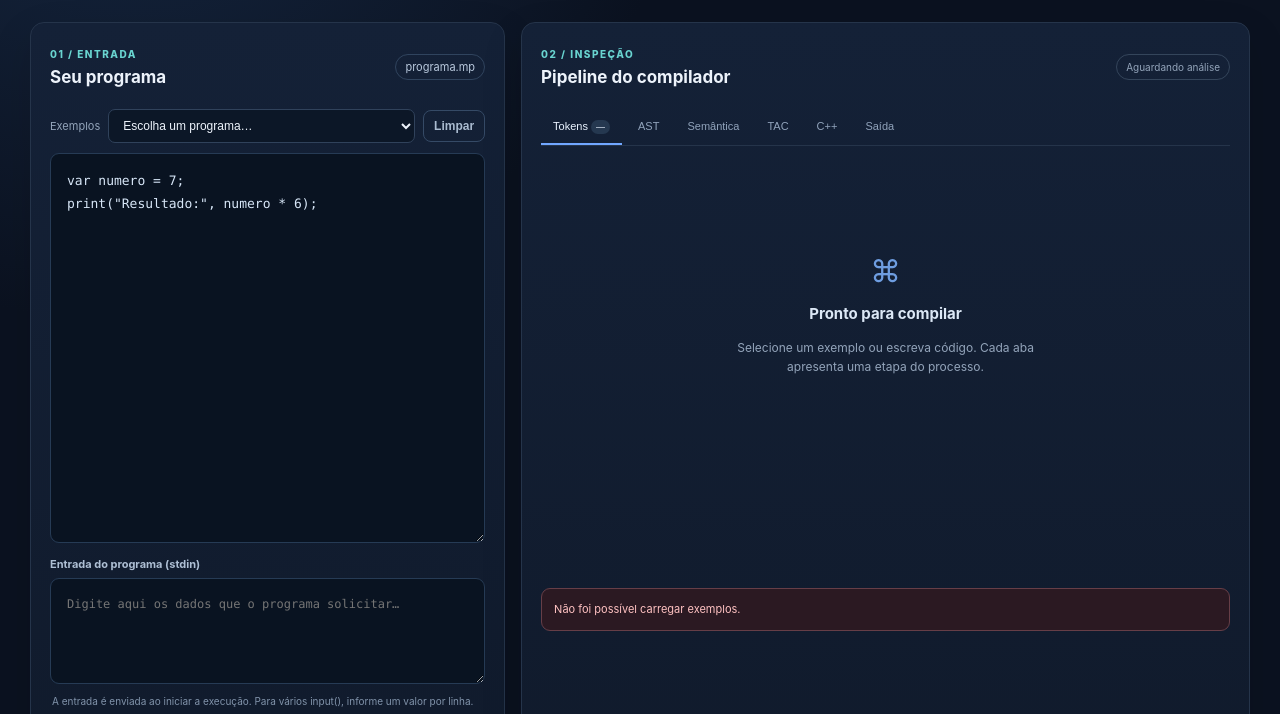
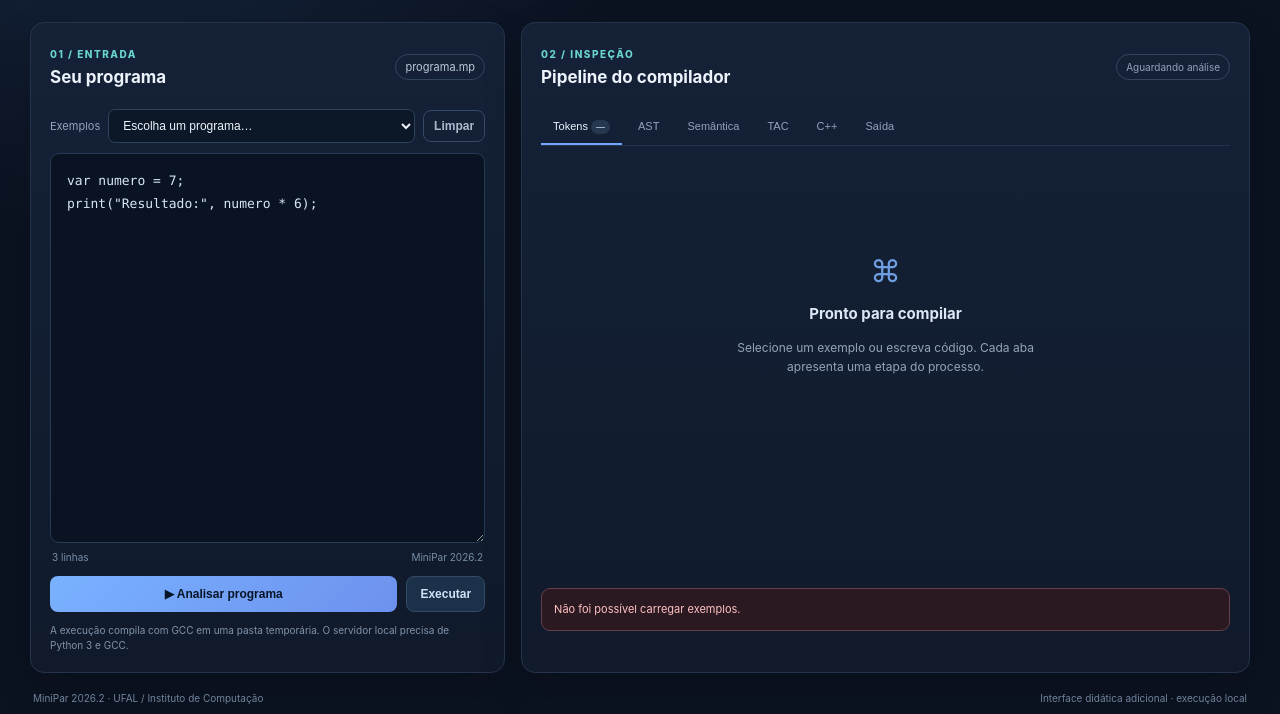
Before and after one commit to M-rcos/MINIPAR-2026.2-FINAL, a plain HTML site: page web/index.html in a window 1280 px wide. Shown: the part 238-952 px from the top of the page. Drawn offline with Linux system fonts and the light colour scheme; no server answers.

Commit message:
Exibe campo stdin apenas no Teste 11

```diff
--- a/web/index.html
+++ b/web/index.html
@@ -11,7 +11,7 @@
 <div class="editor-actions"><label for="examples">Exemplos</label><select id="examples"><option value="">Escolha um programa…</option></select><button id="reset" class="ghost">Limpar</button></div>
 <textarea id="source" spellcheck="false" autocapitalize="off" autocomplete="off" aria-label="Código fonte MiniPar">var numero = 7;
 print("Resultado:", numero * 6);
-</textarea><div class="stdin-panel"><label for="stdin">Entrada do programa (stdin)</label><textarea id="stdin" class="stdin-input" rows="4" spellcheck="false" placeholder="Digite aqui os dados que o programa solicitar…"></textarea><p class="stdin-hint">A entrada é enviada ao iniciar a execução. Para vários input(), informe um valor por linha.</p></div><div class="editor-foot"><span id="line-count">2 linhas</span><span>MiniPar 2026.2</span></div>
+</textarea><div id="stdin-panel" class="stdin-panel" hidden><label for="stdin">Entrada do programa (stdin)</label><textarea id="stdin" class="stdin-input" rows="4" spellcheck="false" placeholder="Digite aqui os dados que o programa solicitar…"></textarea><p class="stdin-hint">A entrada é enviada ao iniciar a execução. Para vários input(), informe um valor por linha.</p></div><div class="editor-foot"><span id="line-count">2 linhas</span><span>MiniPar 2026.2</span></div>
 <div class="action-row"><button id="analyze" class="primary">▶ Analisar programa</button><button id="run" class="secondary">Executar</button></div>
 <p class="hint">A execução compila com GCC em uma pasta temporária. O servidor local precisa de Python 3 e GCC.</p></aside>
 <section class="results-panel"><div class="panel-head result-heading"><div><span class="kicker">02 / INSPEÇÃO</span><h2>Pipeline do compilador</h2></div><span id="overall-status" class="status idle">Aguardando análise</span></div>
```
